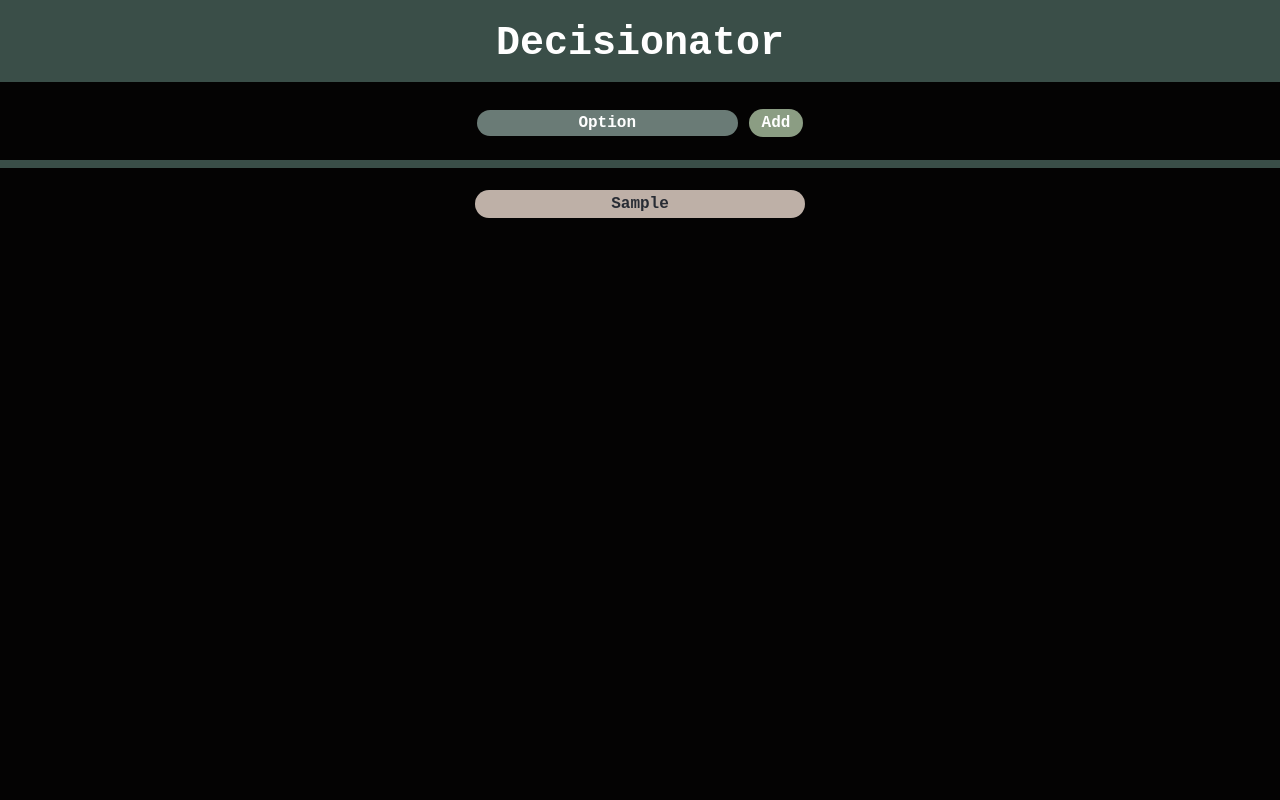
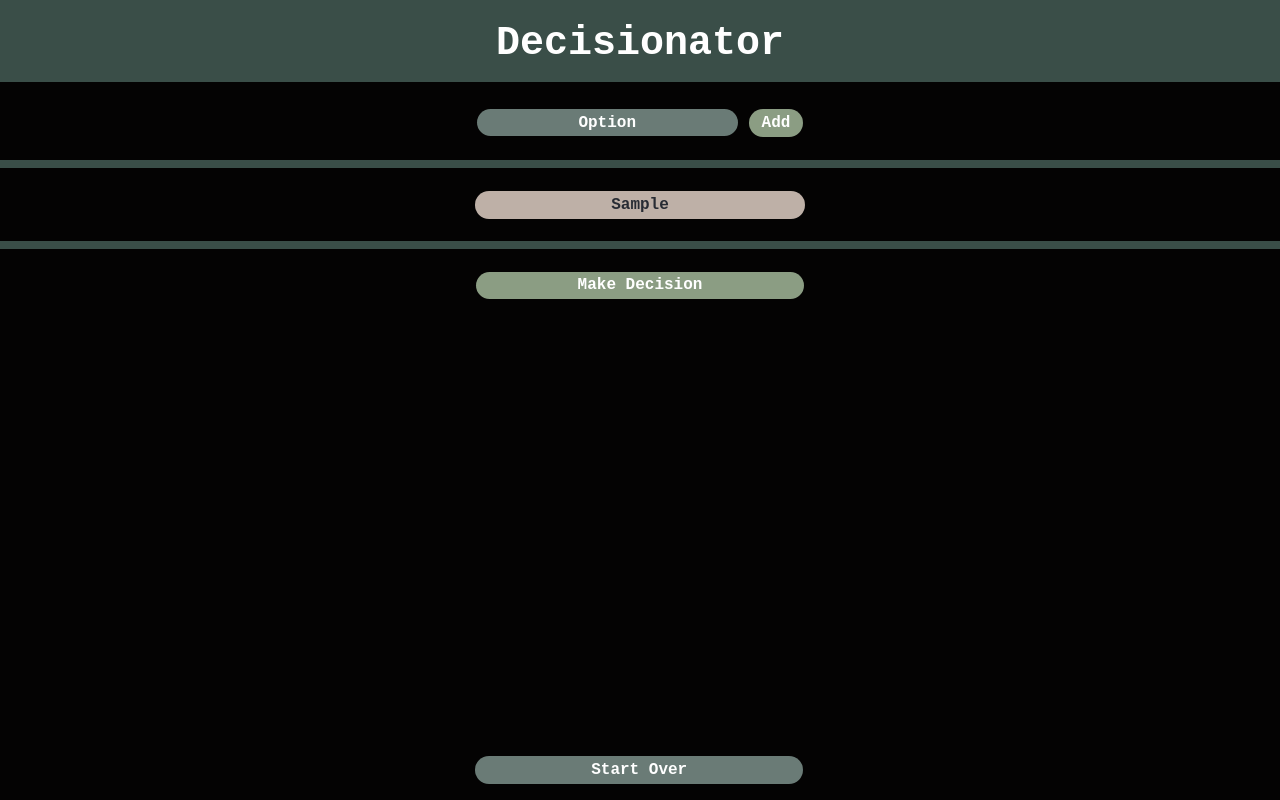
Before and after one commit to hayleyw7/decisionator, a React (Create React App) app: page / in a window 1280 px wide. Both pictures are taken after typing "Sample" into the empty fields and a click on the button "Add". Built offline with nearby package versions, Linux system fonts and the light colour scheme.

Commit message:
Make reload work

```diff
--- a/src/components/App/App.js
+++ b/src/components/App/App.js
@@ -42,7 +42,7 @@ export class App extends Component {
         <h1>Decisionator</h1>
         <Form addIdea={this.addIdea} />
         <Ideas ideas={this.state.ideas} />
-        {this.state.ideas.length > 1 && <DecisionButton makeDecision={this.makeDecision} />}
+        {this.state.ideas.length > 0 && <DecisionButton makeDecision={this.makeDecision} />}
       </div>
     );
   }
--- a/src/components/DecisionButton/DecisionButton.css
+++ b/src/components/DecisionButton/DecisionButton.css
@@ -3,3 +3,19 @@
   margin-top: .9rem;
   padding-top: .9rem;
 }
+
+.start-over-button {
+  margin-top: 1rem;
+  width: 20.5rem;
+  background-color: #6a7b76;
+  bottom: 1rem;
+  position: fixed;
+}
+
+.footer {
+  margin: 0 auto;
+  text-align: center;
+  margin-left: -10.3rem;
+  background-color: #040303;
+  width: 100%;
+}
--- a/src/components/DecisionButton/DecisionButton.js
+++ b/src/components/DecisionButton/DecisionButton.js
@@ -14,6 +14,10 @@ class DecisionButton extends Component {
     this.props.makeDecision();
   }
 
+  startOver = e => {
+    window.location.reload(false);
+  }
+
   render() {
     return (
       <div className='button-container'>
@@ -25,6 +29,15 @@ class DecisionButton extends Component {
           Make Decision
         </button>
 
+        <div className='footer'>
+          <button
+            className='start-over-button'
+            onClick={e => this.startOver(e)}
+          >
+            Start Over
+          </button>
+        </div>
+
       </div>
     )
   }
--- a/src/components/Form/Form.css
+++ b/src/components/Form/Form.css
@@ -10,7 +10,7 @@ form {
   color: white;
   border-radius: 1rem;
   border: 0;
-  padding: .25rem .5rem .25rem .5rem;
+  padding: .29rem .5rem .29rem .5rem;
   margin: 0 .7rem .5rem 0;
   font-size: 1rem;
   width: 15.3rem;
--- a/src/components/Ideas/Ideas.js
+++ b/src/components/Ideas/Ideas.js
@@ -17,7 +17,7 @@ const Ideas = ({ ideas }) => {
     <section>
       {
         ideaCards.length ? ideaCards :
-        <p className='addOptions'>You must add at least 2 options.</p>
+        <p className='addOptions'>Add at least 1 option.</p>
       }
     </section>
   )
```
